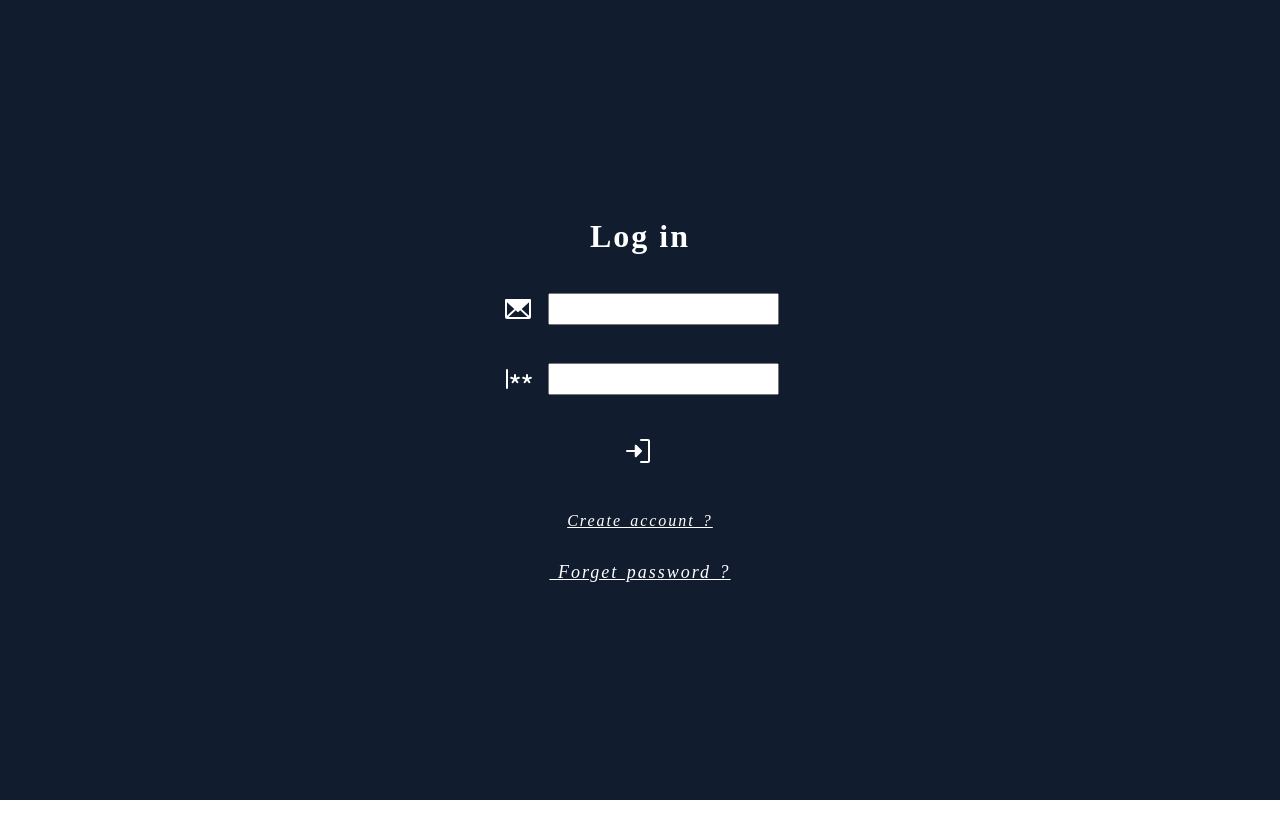
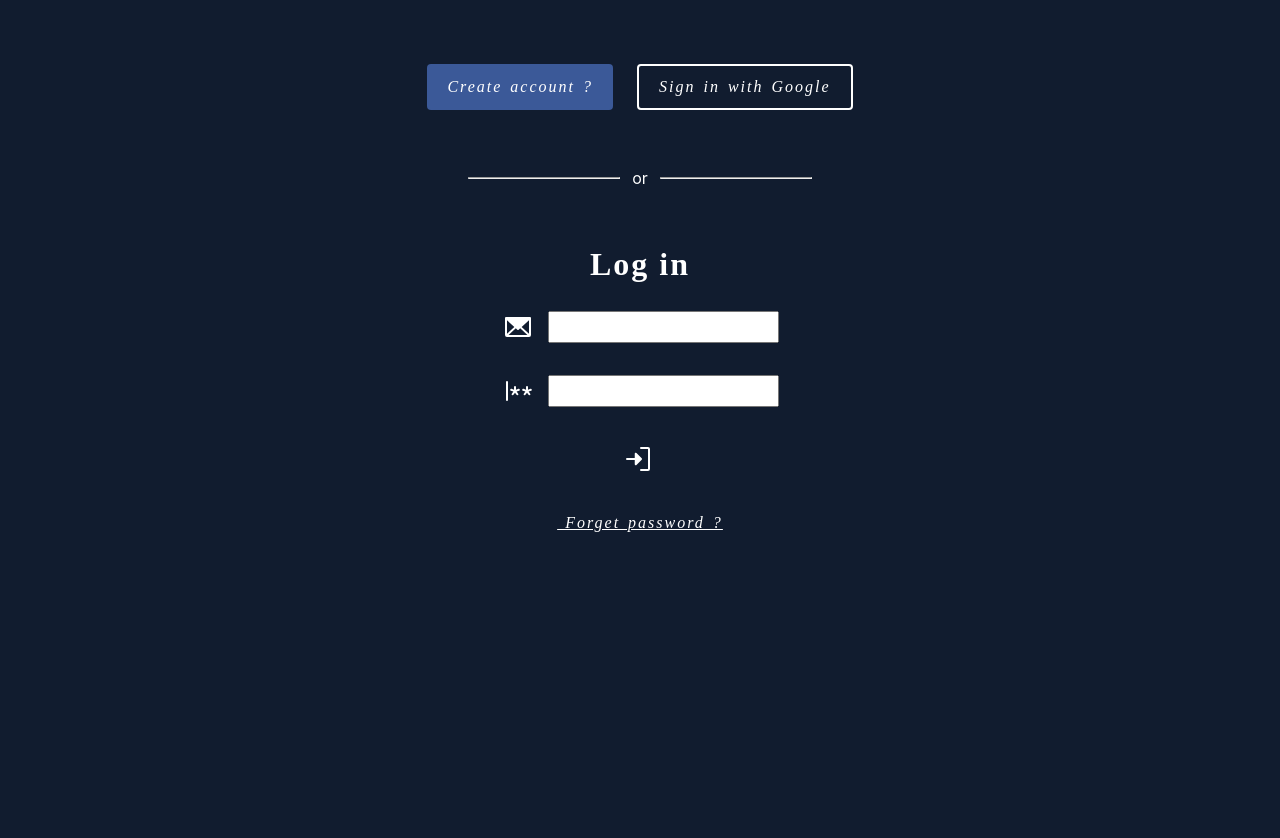
Before and after one commit to praveenkumar002/todo, a React (Create React App) app: page / in a window 1280 px wide. Shown: the top 838 px of the page. Before the commit the page ends 800 px from the top, so only its background shows below. Built offline with nearby package versions, Linux system fonts and the light colour scheme; no server answers.

Commit message:
updtae2.23

```diff
--- a/src/Component/Footer.jsx
+++ b/src/Component/Footer.jsx
@@ -1,6 +1,6 @@
 import "../Style/footer.css"
 function Footer() {
-    const version = 2.2;
+    const version = 2.3;
     const date = new Date().toLocaleDateString();
   return (
     <>
--- /dev/null
+++ b/src/Style/login.css
@@ -0,0 +1,8 @@
+@media only screen and (max-width: 600px) {
+    #GoogleSignin{
+        flex-direction: column;
+        gap: 12px;
+        text-align: center;
+    }
+
+  }
--- a/src/sign/Login.jsx
+++ b/src/sign/Login.jsx
@@ -6,11 +6,16 @@ import { useNavigate } from "react-router-dom";
 import {
   signInWithEmailAndPassword,
   sendPasswordResetEmail,
+  signInWithPopup,
+  GoogleAuthProvider,
 } from "firebase/auth";
 import { auth } from "../firebase";
 
 //icon pack import
 import { Envelope, Password, SignIn, ArrowClockwise } from "phosphor-react";
+
+// import css
+import "../Style/login.css";
 
 function Login() {
   //State variables for email and password
@@ -72,21 +77,90 @@ function Login() {
     }
   };
 
+  //Sign in with google
+  const googleProvider = new GoogleAuthProvider();
+  const signInWithGoogle = () => {
+    signInWithPopup(auth, googleProvider)
+      .then((res) => {
+        navigate("/todo", { state: { email: res.user.email } });
+      })
+      .catch((err) => alert(err.message));
+  };
   return (
     <div
       style={{
-        height: "100vh",
+        marginTop: "0px !important",
+        minHeight: "100vh",
         display: "flex",
         flexDirection: "column",
-        justifyContent: "center",
+        justifyContent: "start",
         alignItems: "center",
+        marginTop: "64px",
       }}
     >
+      <div
+        id="GoogleSignin"
+        style={{
+          display: "flex",
+          alignItems: "center",
+          justifyContent: "center",
+          gap: "24px",
+          marginBottom: "58px",
+        }}
+      >
+        <a
+          id="GoogleSigninC"
+          style={{
+            color: "white",
+            fontStyle: "italic",
+            fontFamily: "initial",
+            letterSpacing: "2px",
+            wordSpacing: "2px",
+            borderRadius: "4px",
+            padding: " 14px 20px",
+            backgroundColor: "#3B5998",
+            textDecoration: "none",
+          }}
+          href="https://praveenkumar002.github.io/todo/#/register"
+          title="Register"
+        >
+          Create account ?
+        </a>
+        <a
+          id="GoogleSigninG"
+          style={{
+            color: "white",
+            fontStyle: "italic",
+            fontFamily: "initial",
+            letterSpacing: "2px",
+            wordSpacing: "2px",
+            border: "2px solid white",
+            borderRadius: "4px",
+            padding: " 12px 20px",
+            textDecoration: "none",
+            cursor: "pointer",
+          }}
+          onClick={signInWithGoogle}
+          title="Sign iin with Google"
+        >
+          Sign in with Google
+        </a>
+      </div>
+
+      <div
+        id="hrLine"
+        style={{ display: "flex", alignItems: "center", marginBottom: "58px" }}
+      >
+        <hr style={{ width: "150px" }} />
+        <p style={{ color: "white", margin: "0px 12px" }}>or</p>
+        <hr style={{ width: "150px" }} />
+      </div>
+
       {/* heading */}
       <h1
         style={{
           color: "white",
-          marginBottom: "38px",
+          marginBottom: "28px",
           letterSpacing: "2px",
           fontFamily: "cursive",
         }}
@@ -95,7 +169,7 @@ function Login() {
       </h1>
 
       {/* form */}
-      <form style={{ display: "flex", flexDirection: "column", gap: "38px" }}>
+      <form style={{ display: "flex", flexDirection: "column", gap: "32px" }}>
         <div style={{ display: "flex", flexDirection: "row", gap: "14px" }}>
           <div
             style={{ color: "white", display: "flex", alignItems: "center" }}
@@ -142,7 +216,7 @@ function Login() {
       <button
         title="Login"
         style={{
-          marginTop: "32px",
+          marginTop: "28px",
           padding: "8px 24px",
           border: "none",
           backgroundColor: "#111C2F",
@@ -153,50 +227,24 @@ function Login() {
         <SignIn size={32} color="white" weight="fill" />
       </button>
 
-      <a
+      <button
         style={{
-          marginTop: "34px",
           color: "white",
           fontStyle: "italic",
           fontFamily: "initial",
           letterSpacing: "2px",
           wordSpacing: "2px",
+          backgroundColor: "#111c2f",
+          border: "none",
+          marginTop: "28px",
+          textDecoration: "underline",
+          fontSize: "16px",
         }}
-        href="https://praveenkumar002.github.io/todo/#/register"
-        title="Register"
+        onClick={handleForgetPassword}
+        title="Enter mail id to get reset link"
       >
-        Create account ?
-      </a>
-
-      <div
-        style={{
-          display: "flex",
-          flexDirection: "row",
-          gap: "2px",
-          alignSelf: "center",
-          cursor: "pointer",
-          marginTop: "32px",
-        }}
-      >
-        {/* <ArrowClockwise size={30} color="#ffff" weight="fill" /> */}
-        <button
-          style={{
-            color: "white",
-            fontStyle: "italic",
-            fontFamily: "initial",
-            backgroundColor: "#111C2F",
-            fontSize: "18px",
-            border: "none",
-            cursor: "pointer",
-            letterSpacing: "2px",
-            wordSpacing: "2px",
-            textDecoration: "underLine",
-          }}
-          onClick={handleForgetPassword}
-        >
-          &nbsp;Forget password ?
-        </button>
-      </div>
+        &nbsp;Forget password ?
+      </button>
 
       <p
         id="wrongCre"
```
